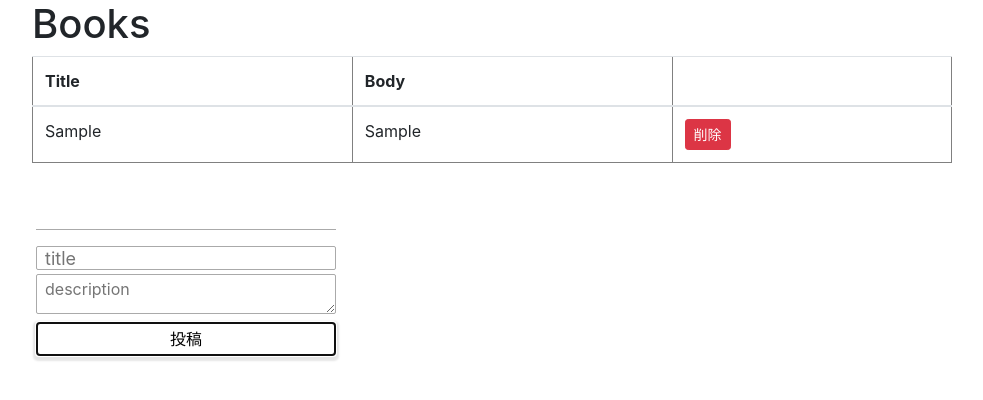
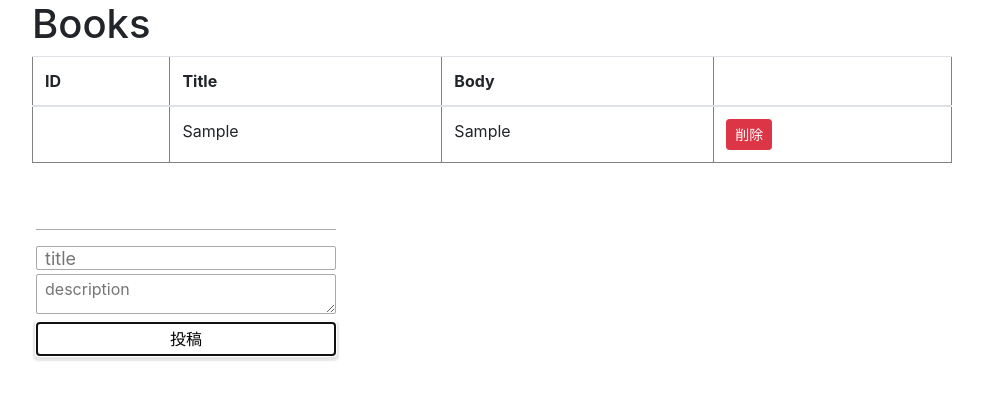
Before and after one commit to kodmm/React-practice, a React (Create React App) app in the folder bookers/: page /books in a window 1280 px wide. Both pictures are taken after typing "Sample", "Sample" into the empty fields and a click on the button "投稿". Shown: the top 400 px of the page, without its empty margins (53-1036 px from the left). Built offline with nearby package versions, Linux system fonts and the light colour scheme.

Commit message:
can't get key normal

```diff
--- a/bookers/src/Item.js
+++ b/bookers/src/Item.js
@@ -1,20 +1,24 @@
 import React, { Component } from 'react';
 
 class Item extends Component {
+
     render() {
         const {
+            key,
             title,
             description,
             ...props
         } = this.props;
-
+        console.log(this.props);
 
         return(
             <tr>
+                <td>{key}</td>
                 <td>{title}</td>
                 <td>{description}</td>
-                <td><button className="btn-sm btn btn-danger" {...props}>削除</button></td>
+                <td><button className="btn-sm btn btn-danger"{...props}>削除</button></td>
             </tr>
+
         );
     }
 }
--- a/bookers/src/index.js
+++ b/bookers/src/index.js
@@ -37,8 +37,10 @@ class Index extends React.Component {
   constructor(props) {
     super(props);
     this.state = {
-      Books: JSON.parse(localStorage.getItem("Books")) || []
-    }
+      Books: JSON.parse(localStorage.getItem("Books")) || [],
+      id: 1,
+    };
+
 
   }
 
@@ -50,6 +52,7 @@ class Index extends React.Component {
       () => {
         //localStorageにBooks stgateを保存
         localStorage.setItem("Books", JSON.stringify(this.state.Books))
+
       }
     )
   }
@@ -64,7 +67,7 @@ class Index extends React.Component {
               <table className="table" border="1">
                 <thead>
                   <tr>
-
+                    <th>ID</th>
                     <th>Title</th>
                     <th>Body</th>
                     <th></th>
@@ -74,14 +77,14 @@ class Index extends React.Component {
                   {/* Books配列の要素数分のItemsコンポーネントを展開 */}
                   {this.state.Books.map(Book => (
                     <Item
+                        key={Book.id}
                         title={Book.title}
                         description={Book.description}
-                        key={Book.title}
-
                         //クリックれたItemをBooksから削除
                         onClick={() => this.removeItem(Book)}
                     />
-                  ))}
+                  )
+                  )}
                 </tbody>
               </table>
             </section>
@@ -103,10 +106,13 @@ class Index extends React.Component {
                 //Books stateに追加
                 this.setState(
                   {
+                    id: this.state.id + 1,
                     Books: this.state.Books.concat({
+                      id: this.state.id,
                       title: titleElement.value,
                       description: descriptionElement.value
                     })
+
                   },
                   //stateの変更後に入力した値を空にする
                   () => {
```
